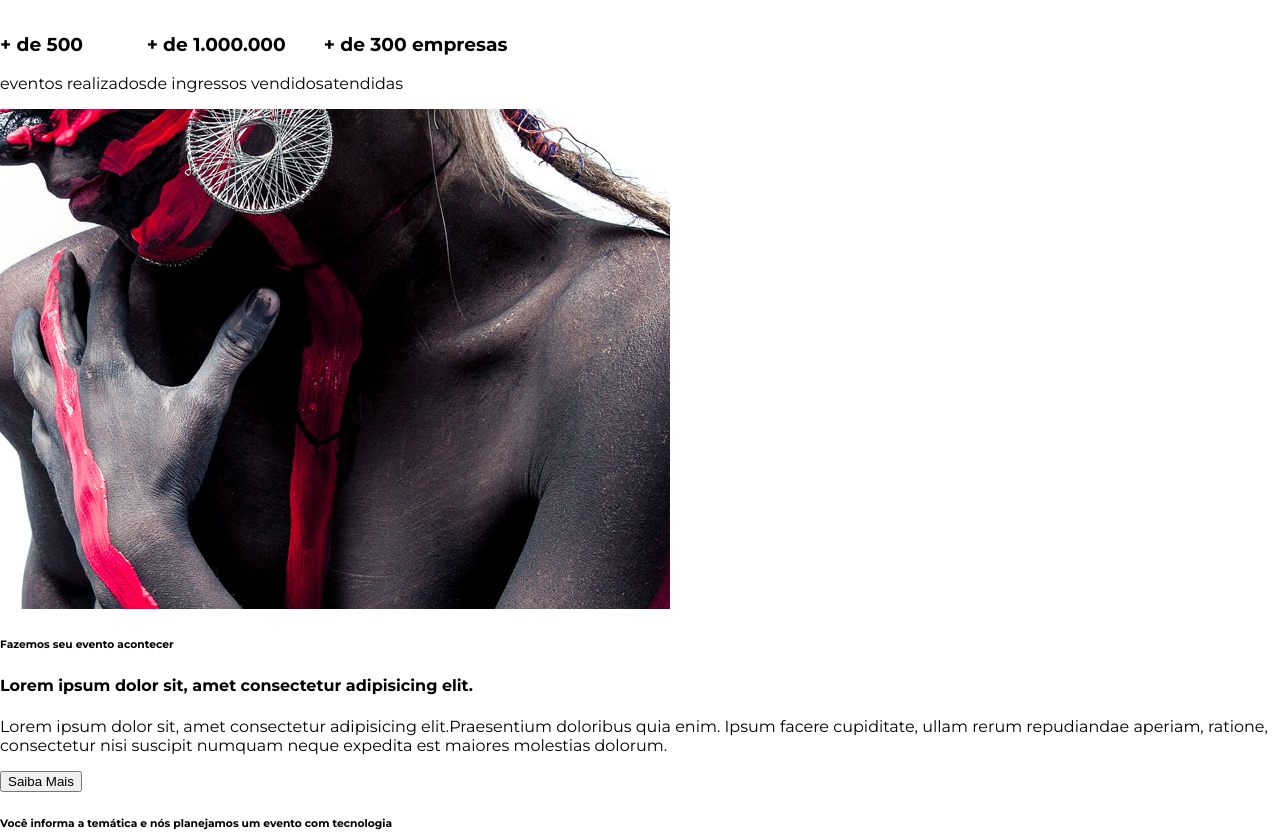
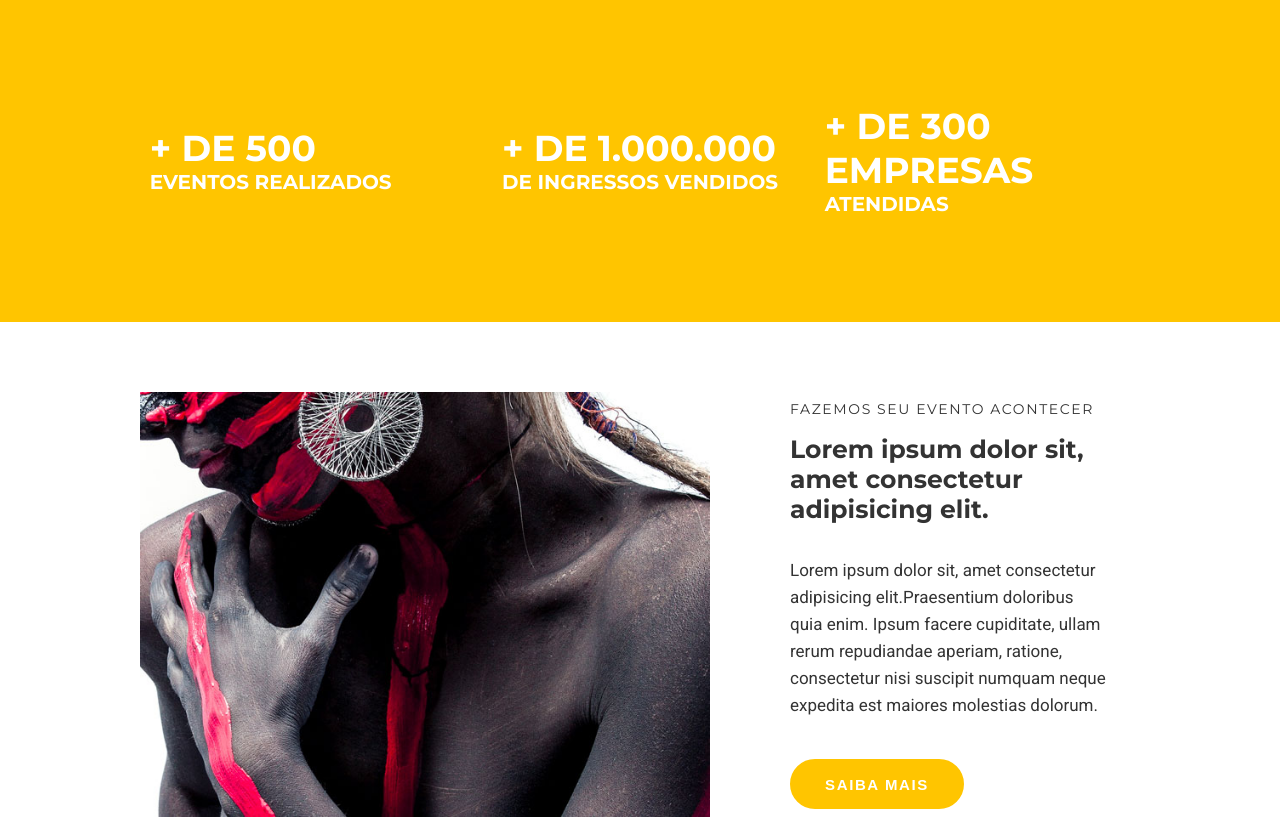
Before and after one commit to felipi-schommer/studion, a website: page src/Index.html in a window 1280 px wide. Shown: the part 802-1635 px from the top of the page. Drawn offline with Linux system fonts and the light colour scheme.

Commit message:
feat(html): add news features in css and remake html

```diff
--- a/src/Index.html
+++ b/src/Index.html
@@ -11,6 +11,7 @@
 
 <body>
     <nav class="navbar">
+        <div class="container navbar__container">
             <h1 class="logo-studion">
                 Studi<span class="copy--primary">on</span>
                 <span class="logo-studion__subtitle">Eventos</span>
@@ -42,6 +43,7 @@
                     </a>
                 </li>
             </ul>
+        </div>
     </nav>
 
     <header>
@@ -58,21 +60,35 @@
     </header>
 
     <main>
-        <section>
-            <ul>
-                <li><h3>+ de 500 </h3>eventos realizados</li>
-                <li><h3>+ de 1.000.000 </h3>de ingressos vendidos</li>
-                <li><h3>+ de 300 empresas </h3>atendidas</li>
+        <section id="counter">
+            <ul class="container counter__container">
+                <li>
+                    <h3>+ de 500
+                        <small>eventos realizados</small>
+                    </h3>
+                </li>
+                <li>
+                    <h3>+ de 1.000.000
+                        <small>de ingressos vendidos</small>
+                    </h3>
+                </li>
+                <li>
+                    <h3>+ de 300 empresas
+                        <small>atendidas</small>
+                    </h3>
+                </li>
             </ul>
         </section>
 
-        <section>
-            <img src="images/institutional.jpg"/>
-            <div>
+        <section class="container institutional">
+            <img class="institutional__image" src="images/institutional.jpg"/ alt="Stution institutional">
+            <div class="institutional__copy">
                 <h6>Fazemos seu evento acontecer</h6>
                 <h4>Lorem ipsum dolor sit, amet consectetur adipisicing elit.</h4>
-                <p>Lorem ipsum dolor sit, amet consectetur adipisicing elit.Praesentium doloribus quia enim. Ipsum facere cupiditate, ullam rerum repudiandae aperiam, ratione, consectetur nisi suscipit numquam neque expedita est maiores molestias dolorum.</p>
-                <button>Saiba Mais</button>
+                <p>
+                    Lorem ipsum dolor sit, amet consectetur adipisicing elit.Praesentium doloribus quia enim. Ipsum facere cupiditate, ullam rerum repudiandae aperiam, ratione, consectetur nisi suscipit numquam neque expedita est maiores molestias dolorum.
+                </p>
+                <button class="btn btn--institutional">Saiba Mais</button>
             </div>
         </section>
 
--- a/src/style.css
+++ b/src/style.css
@@ -1,19 +1,30 @@
-@import url('https://fonts.googleapis.com/css2?family=Montserrat:wght@300;400;700;900&display=swap');
+@import url('https://fonts.googleapis.com/css2?family=Montserrat:wght@300;400;700;900&family=Roboto&display=swap');
 
 * {
     box-sizing: border-box;
 }
 
 :root {
-    font-family: 'montserrat', 'sans-serif';
+    font-family: 'montserrat', 'roboto', 'sans-serif';
     font-size: 16px;
+    color: #333333;
     --color-primary: #ffc500;
+    --color-copy: #333333
     --default-padding: 1rem;
 }
 
 body {
     margin: 0;
     padding-top: 7.75rem;
+}
+
+header, main, footer {
+    overflow-x: hidden;
+}
+
+.container {
+    max-width: 1140px;
+    margin: 0 auto;
 }
 
 ul {
@@ -26,31 +37,32 @@ ul {
 .navbar {
     position: fixed;
     z-index: 1;
+    top: 0;
+    left: 0;
+    width: 100%;
+    background-color: black;
+    color: #fff;
+}
+
+.navbar__container {
     display: grid;
     grid-template-columns: 1fr 9fr;
     align-items: center;
-    top: 0;
-    left: 0;
 
     width: 100vw;
     height: 7.75rem;
     padding: 0 1rem;
 
-    background-color: black;
-    color: #fff;
-
 }
 
 .navbar__links {
     justify-self: end;
-
 }
 
 .navbar__links li {
     margin-right: 3rem;
     font-size: .875rem;
     text-transform: uppercase;
-
 }
 
 .navbar__links a {
@@ -76,7 +88,6 @@ ul {
     font-weight: 300;
     text-align: right;
     padding:0 0.25rem;
-
 }
 
 .copy--primary{
@@ -86,7 +97,6 @@ ul {
 #slider {
     background-color: #000;
     color: #fff;
-
 }
 
 #slider h6{
@@ -148,5 +158,83 @@ ul {
     border-color: var(--color-primary);
     background-color: var(--color-primary);
     color: #fff;
+}
+
+#counter {
+    background-color: var(--color-primary);
+    color: #fff;
+    text-transform: uppercase;
+}
+
+.counter__container {
+    display: grid;
+    grid-template-columns: repeat(auto-fill, minmax(300px, 1fr));
+    place-items: center;
+    padding: 4.375rem 1rem;
+
 
 }
+
+.counter__container h3{
+    font-weight: 700;
+    font-size: 2.25rem;
+}
+
+.counter__container h3 small{
+    font-size: 1.25rem;
+    display: block;
+
+}
+
+.institutional {
+    display: grid;
+    grid-template-columns: auto auto;
+    gap: 3.125rem;
+    align-items: center;
+    padding: 4.375rem;
+}
+
+.institutional__image{
+    max-width: 570px;
+}
+
+.institutional__copy {
+    padding: 0 1.875rem;
+}
+
+.institutional__copy h6 {
+    font-size: .875rem;
+    font-weight: 400;
+    letter-spacing: .1rem;
+    text-transform: uppercase;
+    margin: 0;
+}
+
+.institutional__copy h4{
+    font-size: 1.5625rem;
+    margin-top: 1rem;
+}
+
+.institutional p{
+    font-size: 1.0625rem;
+    line-height: 1.6875rem;
+    font-family: 'roboto', sans-serif;
+    margin-bottom: 0;
+    margin-bottom: 2.5rem;
+}
+
+.btn--institutional {
+    background-color: var(--color-primary);
+    color: #fff;
+    transition: 0.5s;
+    letter-spacing: .1rem;
+    border-color: #ffc500;
+}
+
+.btn--institutional:hover,
+.btn--institutional:active,
+.btn--institutional:focus {
+    background-color: unset;
+    color: var(--color-copy);
+    border-color: var(--color-primary);
+}
```
Lines whose indentation alone changed are shown as unchanged.
